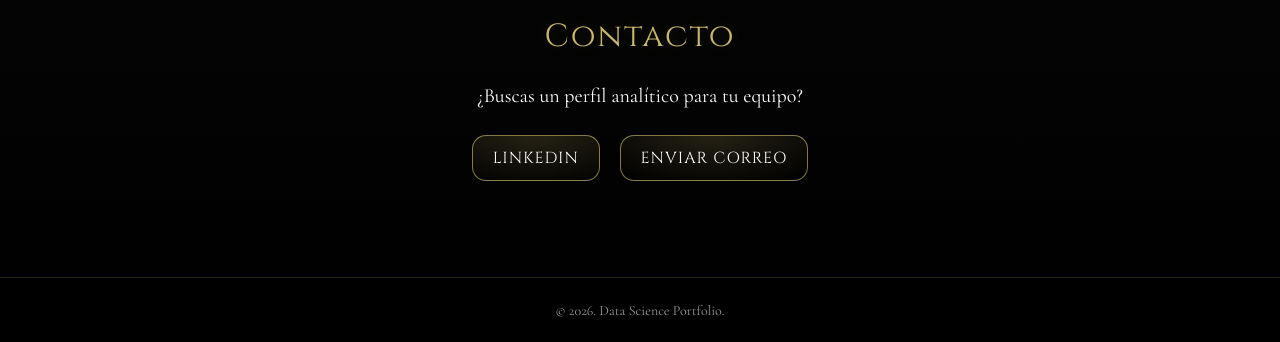
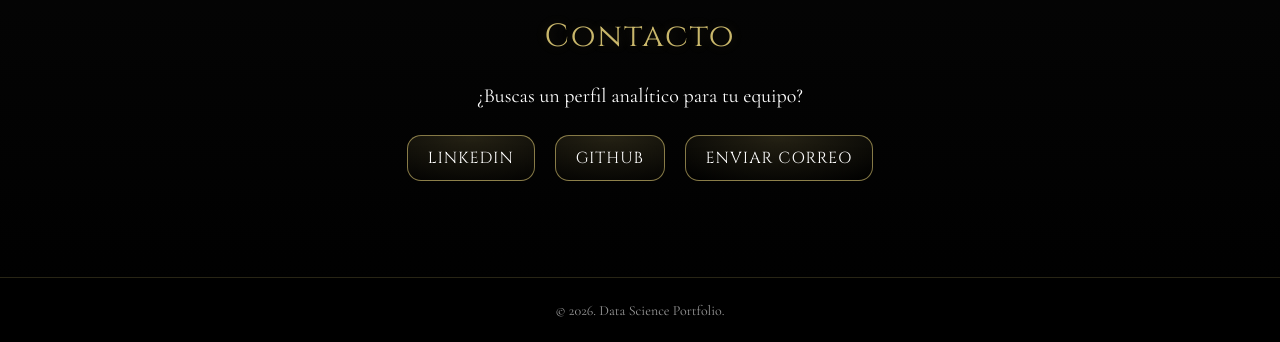
Before and after one commit to Tk4liso/Tk4liso.github.io, a plain HTML site: page index.html in a window 1280 px wide. Shown: the part 1331-1673 px from the top of the page. Drawn offline with nearby package versions, Linux system fonts and the light colour scheme.

Commit message:
Update index.html

```diff
--- a/index.html
+++ b/index.html
@@ -187,8 +187,9 @@
     <h2 class="title-gold mb-4">Contacto</h2>
     <p class="fs-5">¿Buscas un perfil analítico para tu equipo?</p>
     <div class="mt-4">
-      <a href="URL_A_TU_LINKEDIN" class="btn btn-primary mx-2">LinkedIn</a>
-      <a href="mailto:tu-correo@email.com" class="btn btn-primary mx-2">Enviar Correo</a>
+      <a href="www.linkedin.com/in/taisen-romero-bañuelos-a926b7227" class="btn btn-primary mx-2">LinkedIn</a>
+      <a href="https://github.com/Tk4liso" class="btn btn-primary mx-2">GitHub</a>
+      <a href="mailto:bambino.prr@gmail.com" class="btn btn-primary mx-2">Enviar Correo</a>
     </div>
   </section>
 
```
